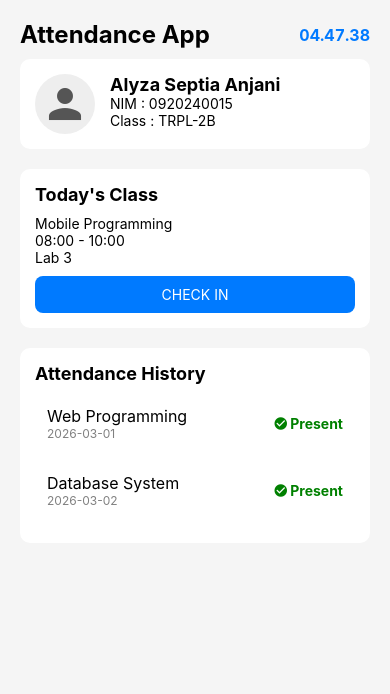
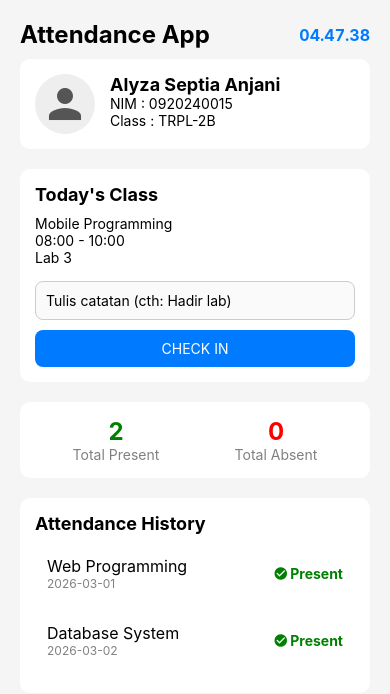
Before and after one commit to anjanica19/AttendanceApp, a React Native app: screen / in a window 390 px wide. Shown: the top 694 px of the page. Built offline with nearby package versions, Linux system fonts and the light colour scheme.

Commit message:
nambahin useMemo ama useRef

```diff
--- a/pages/Home.js
+++ b/pages/Home.js
@@ -1,5 +1,5 @@
-import React, { useState, useEffect} from "react";
-import  {View, Text, SafeAreaView, StyleSheet, TouchableOpacity, ScrollView, FlatList, Alert } from "react-native";
+import React, { useState, useEffect, useMemo, useRef} from "react";
+import  {View, Text, SafeAreaView, StyleSheet, TouchableOpacity, ScrollView, FlatList, Alert, TextInput } from "react-native";
 import { MaterialIcons } from "@expo/vector-icons";
 
 const initialHistory = [
@@ -12,6 +12,17 @@ const Home = () => {
     const [historyData, setHistoryData] = useState(initialHistory);
     const [isCheckedIn, setIsCheckedIn] = useState(false);
     const [currentTime, setCurrentTime] = useState('Memuat jam ... ');
+    const [note, setNote] = useState('');
+    const noteInputRef = useRef(null);
+
+    const attendanceStats = useMemo (() => {
+        console.log("Menghitung ulang statistik kehadiran...");
+
+        const presentCount = historyData.filter(item => item.status === 'Present').length;
+        const absentCount = historyData.filter(item => item.status === 'Absent').length;
+
+         return { totalPresent: presentCount, totalAbsent: absentCount };
+    }, [historyData]);
 
     useEffect(() => {
         const timer = setInterval(() => {
@@ -28,6 +39,12 @@ const Home = () => {
     const handleCheckIn = () => {
         if (isCheckedIn) {
             Alert.alert( "Perhatian", "Anda sudah melakukan Check In untuk kelas ini.");
+            return;
+        }
+
+        if (note.trim() === '') {
+            Alert.alert("Peringatan", "Catatan kehadiran wajib diisi!");
+            noteInputRef.current.focus();
             return;
         }
 
@@ -99,6 +116,15 @@ const Home = () => {
                     <Text>08:00 - 10:00</Text>
                     <Text>Lab 3</Text>
 
+                    {!isCheckedIn && (
+                        <TextInput
+                            ref={noteInputRef}
+                            style={styles.inputCatatan}
+                            placeholder="Tulis catatan (cth: Hadir lab)"
+                            value={note}
+                            onChangeText={setNote}
+                        />
+                    )}
 
                     <TouchableOpacity
                         style={[styles.button, isCheckedIn ? styles.buttonDisabled : styles.buttonActive]}
@@ -109,6 +135,17 @@ const Home = () => {
                         {isCheckedIn ? "CHECKED IN" : "CHECK IN"}
                         </Text>
                     </TouchableOpacity>
+                </View>
+
+                <View style={styles.statsCard}>
+                    <View style={styles.statBox}>
+                        <Text style={styles.statNumber}>{attendanceStats.totalPresent}</Text>
+                        <Text style={styles.statLabel}>Total Present</Text>
+                    </View>
+                    <View style={styles.statBox}>
+                        <Text style={[styles.statNumber, { color: 'red'}]}>{attendanceStats.totalAbsent}</Text>
+                        <Text style={styles.statLabel}>Total Absent</Text>
+                    </View>
                 </View>
 
                 <View style={styles.classCard}>
@@ -250,4 +287,37 @@ const styles = StyleSheet.create({
     buttonDisabled: {
         backgroundColor: "#A0C4FF",
     },
+
+    inputCatatan: {
+        borderWidth: 1,
+        borderColor: '#ccc',
+        borderRadius: 8,
+        padding: 10,
+        marginTop:15,
+        backgroundColor: '#fafafa',
+    },
+
+    statsCard: {
+        flexDirection: 'row',
+        justifyContent: 'space-around',
+        backgroundColor: "white",
+        padding: 15,
+        borderRadius: 10,
+        marginBottom: 20,
+    },
+
+    statBox: {
+        alignItems: 'center',
+    },
+
+    statNumber: {
+        fontSize: 24,
+        fontWeight: 'bold',
+        color: 'green',
+    },
+
+    statLabel: {
+        fontSize: 14,
+        color: 'gray',
+    },
 });
```
